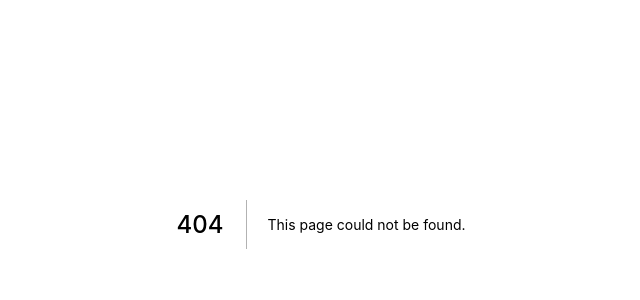
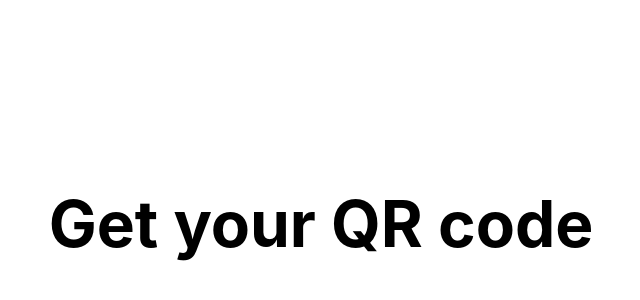
Before and after one commit to GuillaumeKESTEMAN/phone-coop, a Next.js app in the folder front/: page /receipt in a window 1280 px wide. Before the commit this address had no page. Shown: the part 176-476 px from the top of the page, without its empty margins (319-959 px from the left). Built offline with nearby package versions, Linux system fonts and the light colour scheme.

Commit message:
feat(frontend): add the receipt page

```diff
--- /dev/null
+++ b/front/pages/receipt.tsx
@@ -0,0 +1,24 @@
+import type { NextPage } from 'next'
+import Head from 'next/head'
+import Image from 'next/image'
+import styles from '../styles/receipt.module.css'
+
+const Home: NextPage = () => {
+  return (
+    <div className={styles.container}>
+      <Head>
+        <title>Receipt</title>
+        <meta name="description" content="Generated by receipt" />
+        <link rel="icon" href="/favicon.ico" />
+      </Head>
+
+      <main className={styles.main}>
+        <h1 className={styles.title}>
+          Get your QR code
+        </h1>
+      </main>
+    </div>
+  )
+}
+
+export default Home
--- /dev/null
+++ b/front/styles/receipt.module.css
@@ -0,0 +1,35 @@
+.container {
+  padding: 0 2rem;
+}
+
+.main {
+  min-height: 100vh;
+  padding: 4rem 0;
+  flex: 1;
+  display: flex;
+  flex-direction: column;
+  justify-content: center;
+  align-items: center;
+}
+
+
+.title a {
+  color: #0070f3;
+  text-decoration: none;
+}
+
+.title a:hover,
+.title a:focus,
+.title a:active {
+  text-decoration: underline;
+}
+
+.title {
+  margin: 0;
+  line-height: 1.15;
+  font-size: 4rem;
+}
+
+.title {
+  text-align: center;
+}
```
